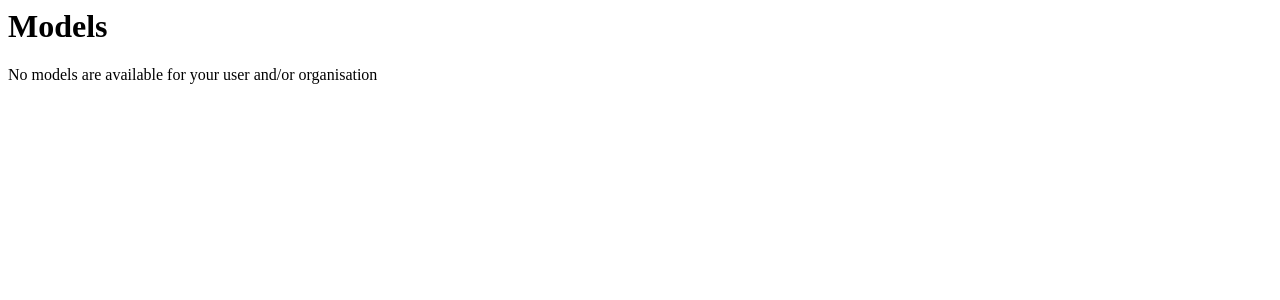
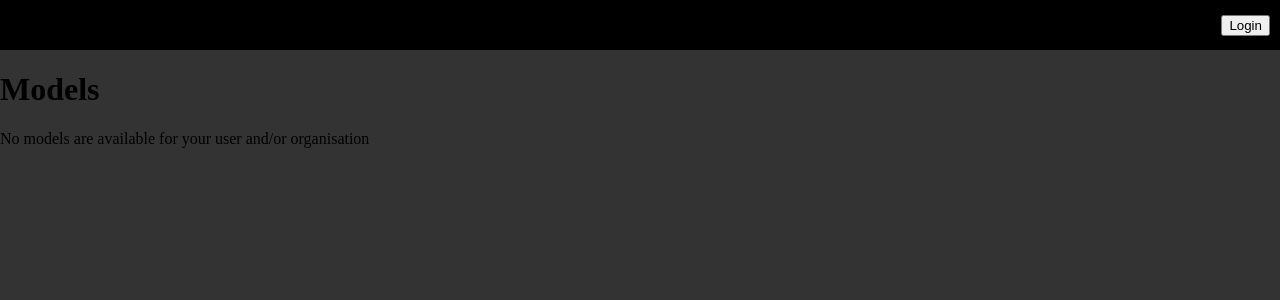
Before and after one commit to mjgordon/django_ifc_viewer, a Django app: page /viewer/1/ in a window 1280 px wide. Shown: the top 300 px of the page. Run offline with Django 4.2, Linux system fonts and the light colour scheme; data that the repository does not hold is empty.

Commit message:
C : Created base html for extending, added login button to header bar

```diff
--- a/django_ifc_viewer/settings.py
+++ b/django_ifc_viewer/settings.py
@@ -129,6 +129,10 @@ USE_TZ = True
 # Static files (CSS, JavaScript, Images)
 # https://docs.djangoproject.com/en/4.1/howto/static-files/
 
+STATICFILES_DIRS = [
+    os.path.join(BASE_DIR, "static"),
+]
+
 STATIC_URL = 'static/'
 
 # Default primary key field type
--- /dev/null
+++ b/static/base.css
@@ -0,0 +1,37 @@
+:root {
+    --backgroundColor: #333333;
+}
+
+body {
+    background:var(--backgroundColor);
+}
+
+
+#buttonLogin {
+   margin-right:10px;
+}
+
+
+#headerBar {
+    background-color: black;
+    width:100%;
+    height:50px;
+    margin:0;
+    padding:0;
+    left:0;
+    top:0;
+    display:flex;
+    align-items:center;
+    justify-content:flex-end;
+}
+
+
+#overCanvas {
+    position:absolute;
+    left:0;
+    top:0;
+    margin:0;
+    padding:0;
+    width:100%;
+    height:100%;
+}
--- /dev/null
+++ b/templates/base.html
@@ -0,0 +1,31 @@
+<!DOCTYPE html>
+{% load static %}
+
+<html lang="en">
+    <head>
+        <meta charset="UTF-8" />
+        <meta http-equiv="X-UA-Compatible" content="IE=edge" />
+        <meta name="viewport" content="width=device-width, initial-scale=1.0" />
+
+        <title>Ifc Viewer</title>
+
+        <link rel="stylesheet" href="{% static 'base.css' %}">
+
+        {% block header %}{% endblock %}
+    </head>
+
+    <body>
+        {% block precontent %}{% endblock %}
+
+        <div id="overCanvas" >
+            <div id="headerBar">
+                <div id="divLogin">
+                  <button id="buttonLogin">Login</button>
+                </div>
+            </div>
+
+            {% block content %}{% endblock %}
+        </div>
+
+    </body>
+</html>
--- a/viewer/static/viewer/style.css
+++ b/viewer/static/viewer/style.css
@@ -63,18 +63,6 @@
 }
 
 
-#headerBar {
-  position:absolute;
-  background-color: black;
-  width:100%;
-  height:50px;
-  margin:0;
-  padding:0;
-  left:0;
-  top:0;
-}
-
-
 #tableAnnotationsScroll {
   height:200px;
   overflow:auto;
--- a/viewer/templates/viewer/index.html
+++ b/viewer/templates/viewer/index.html
@@ -1,9 +1,12 @@
-<head>
+{% extends "base.html" %}
 {% load static %}
+
+{% block header %}
 <link rel="stylesheet" href="{% static 'viewer/style.css' %}">
-</head>
+{% endblock %}
 
-<body>
+
+{% block content %}
 <h1>
     Models
 </h1>
@@ -16,5 +19,4 @@
 {% else %}
     <p>No models are available for your user and/or organisation</p>
 {% endif %}
-
-</body>
+{% endblock %}
```
Also changed, not shown: viewer/templates/viewer/model_view.html (+8 -23 lines). Lines whose indentation alone changed are shown as unchanged.
